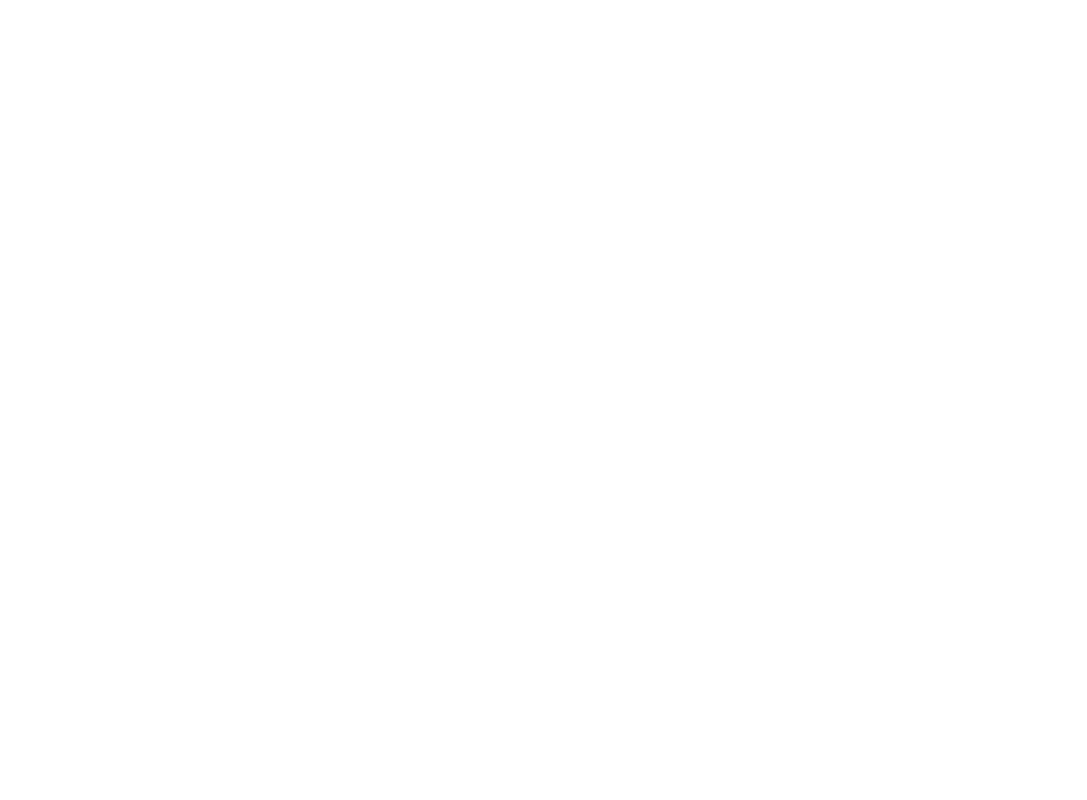
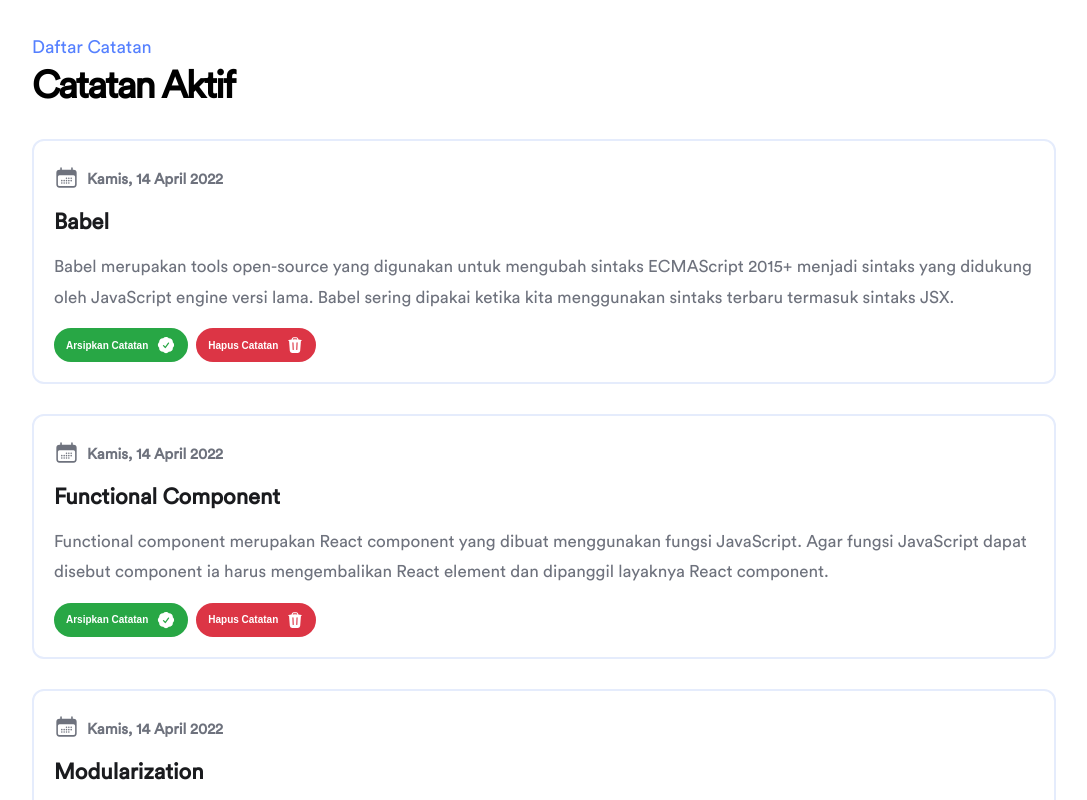
Before and after one commit to thedaamanda/fundamental-react-dicoding, a React (Vite) app: page / in a window 1280 px wide. Shown: the part 640-1440 px from the top of the page, without its empty margins (96-1183 px from the left). Before the commit the page ends 800 px from the top, so only its background shows below. Built offline with nearby package versions, Linux system fonts and the light colour scheme.

Commit message:
feat: add home page and add local data

```diff
--- a/src/App.jsx
+++ b/src/App.jsx
@@ -3,7 +3,7 @@
 import Header from './components/layouts/Header';
 import Footer from './components/layouts/Footer';
 
-import IndexPage from './pages';
+import HomePage from './pages/HomePage';
 
 function App() {
     return (
@@ -11,7 +11,7 @@
             <Header />
             <main>
                 <Routes>
-                    <Route path="/" element={<IndexPage />} />
+                    <Route path="/" element={<HomePage />} />
                 </Routes>
             </main>
             <Footer />
--- a/src/components/NoteContainer.jsx
+++ b/src/components/NoteContainer.jsx
@@ -2,14 +2,12 @@
 
 function NoteContainer({ tagline, noteTitle, children }) {
     return (
-        <div className="flex-item">
-            <div className="form-groups">
-                <div className="heading">
-                    <span className="tagline">{tagline}</span>
-                    <h2 className="title">{noteTitle}</h2>
-                </div>
-                {children}
+        <div className="form-groups">
+            <div className="heading">
+                <span className="tagline">{tagline}</span>
+                <h2 className="title">{noteTitle}</h2>
             </div>
+            {children}
         </div>
     )
 }
--- a/src/components/NoteList.jsx
+++ b/src/components/NoteList.jsx
@@ -1,7 +1,7 @@
 import React from 'react';
 import NoteItem from './NoteItem';
 
-function NoteList({ noteList, onDelete, onArchived }) {
+function NoteList({ noteList }) {
  return (
     <div className="list-result">
         { noteList.length ?
@@ -9,8 +9,6 @@
                 <NoteItem
                     key={note.id}
                     id={note.id}
-                    onDelete={onDelete}
-                    onArchived={onArchived}
                     {...note} />
             ))
             :
--- /dev/null
+++ b/src/pages/HomePage.jsx
@@ -0,0 +1,70 @@
+import React from 'react';
+import { getActiveNotes } from '../utils/local-data';
+import { ToastContainer, toast } from 'react-toastify';
+
+import Search from '../components/Search';
+import NoteHeader from '../components/NoteHeader';
+import NoteList from '../components/NoteList';
+import NoteContainer from '../components/NoteContainer';
+import { useSearchParams } from 'react-router-dom';
+
+function HomePageWrapper() {
+    const [searchParams, setSearchParams] = useSearchParams();
+    const keyword = searchParams.get('keyword');
+    function changeSearchParams(keyword) {
+      setSearchParams({ keyword });
+    }
+
+    return <HomePage defaultKeyword={keyword} keywordChange={changeSearchParams} />
+}
+
+class HomePage extends React.Component {
+    constructor(props) {
+        super(props);
+
+        this.state = {
+            notes: getActiveNotes(),
+            searchKeyword: props.defaultKeyword || '',
+        }
+
+        this.onSearchHandler = this.onSearchHandler.bind(this);
+    }
+
+    onSearchHandler(keyword) {
+        this.setState({ searchKeyword: keyword });
+    }
+
+    render() {
+        const notes = this.state.notes.filter(note => note.title.toLowerCase().includes(this.state.searchKeyword.toLowerCase()));
+
+        return (
+            <div>
+                {/* <NoteHeader addNote={this.onAddNoteHandler} /> */}
+                {/* <NoteBody notes={this.state.notes} onDelete={this.onDeleteHandler} onArchived={this.onArchivedHandler} searchKeyword={this.state.searchKeyword} onSearch={this.onSearchHandler} /> */}
+                <section className="result-section">
+                    <Search searchKeyword={this.state.searchKeyword} onSearch={this.onSearchHandler} />
+                    <div className="padding-tb">
+                        <div className="result-container">
+                            <div className="row-center-padding" id="list-note">
+                                <NoteContainer tagline="Daftar Catatan" noteTitle="Catatan Aktif">
+                                    <NoteList noteList={notes} />
+                                </NoteContainer>
+                            </div>
+                        </div>
+                    </div>
+                </section>
+                <ToastContainer
+                    position="top-right"
+                    autoClose={3000}
+                    hideProgressBar={true}
+                    newestOnTop={false}
+                    rtl={false}
+                    pauseOnFocusLoss
+                    pauseOnHover
+                    theme="colored" />
+            </div>
+        );
+    }
+}
+
+export default HomePage;
--- a/src/pages/index.jsx
+++ /dev/null
@@ -1,23 +0,0 @@
-import React from 'react';
-import { ToastContainer, toast } from 'react-toastify';
-
-import NoteHeader from '../components/NoteHeader';
-import NoteBody from '../components/NoteBody';
-
-export default function IndexPage() {
-    return (
-        <div>
-            {/* <NoteHeader addNote={this.onAddNoteHandler} /> */}
-            {/* <NoteBody notes={this.state.notes} onDelete={this.onDeleteHandler} onArchived={this.onArchivedHandler} searchKeyword={this.state.searchKeyword} onSearch={this.onSearchHandler} />
-            <ToastContainer
-                position="top-right"
-                autoClose={3000}
-                hideProgressBar={true}
-                newestOnTop={false}
-                rtl={false}
-                pauseOnFocusLoss
-                pauseOnHover
-                theme="colored" /> */}
-        </div>
-    );
-}
--- a/src/styles/style.css
+++ b/src/styles/style.css
@@ -285,6 +285,7 @@
 .search-container {
     width: 80%;
     margin: 0 auto;
+    padding-top: 100px;
     padding-right: 15px;
     padding-left: 15px;
 }
@@ -305,8 +306,6 @@
 }
 
 .row-center-padding {
-    display: flex;
-    flex-direction: row;
     margin-right: -15px;
     margin-left: -15px;
 }
@@ -333,7 +332,6 @@
 }
 
 .result-section .padding-tb {
-    background-color: #1b202f;
     padding-bottom: 130px;
     padding-top: 320px;
 }
--- /dev/null
+++ b/src/utils/local-data.js
@@ -0,0 +1,124 @@
+let notes = [
+    {
+        id: 'notes-1',
+        title: 'Babel',
+        body: 'Babel merupakan tools open-source yang digunakan untuk mengubah sintaks ECMAScript 2015+ menjadi sintaks yang didukung oleh JavaScript engine versi lama. Babel sering dipakai ketika kita menggunakan sintaks terbaru termasuk sintaks JSX.',
+        createdAt: '2022-04-14T04:27:34.572Z',
+        archived: false,
+    },
+    {
+        id: 'notes-2',
+        title: 'Functional Component',
+        body: 'Functional component merupakan React component yang dibuat menggunakan fungsi JavaScript. Agar fungsi JavaScript dapat disebut component ia harus mengembalikan React element dan dipanggil layaknya React component.',
+        createdAt: '2022-04-14T04:27:34.572Z',
+        archived: false,
+    },
+    {
+        id: 'notes-3',
+        title: 'Modularization',
+        body: 'Dalam konteks pemrograman JavaScript, modularization merupakan teknik dalam memecah atau menggunakan kode dalam berkas JavaScript secara terpisah berdasarkan tanggung jawabnya masing-masing.',
+        createdAt: '2022-04-14T04:27:34.572Z',
+        archived: false,
+    },
+    {
+        id: 'notes-4',
+        title: 'Lifecycle',
+        body: 'Dalam konteks React component, lifecycle merupakan kumpulan method yang menjadi siklus hidup mulai dari component dibuat (constructor), dicetak (render), pasca-cetak (componentDidMount), dan sebagainya. ',
+        createdAt: '2022-04-14T04:27:34.572Z',
+        archived: false,
+    },
+    {
+        id: 'notes-5',
+        title: 'ESM',
+        body: 'ESM (ECMAScript Module) merupakan format modularisasi standar JavaScript.',
+        createdAt: '2022-04-14T04:27:34.572Z',
+        archived: false,
+    },
+    {
+        id: 'notes-6',
+        title: 'Module Bundler',
+        body: 'Dalam konteks pemrograman JavaScript, module bundler merupakan tools yang digunakan untuk menggabungkan seluruh modul JavaScript yang digunakan oleh aplikasi menjadi satu berkas.',
+        createdAt: '2022-04-14T04:27:34.572Z',
+        archived: false,
+    },
+];
+
+function getAllNotes() {
+    return notes;
+}
+
+function getNote(id) {
+    const foundedNote = notes.find((note) => note.id === id);
+    return foundedNote;
+}
+
+function getActiveNotes() {
+    const activeNotes = notes.filter((note) => !note.archived);
+    return activeNotes;
+}
+
+function getArchivedNotes() {
+    const archivedNotes = notes.filter((note) => note.archived);
+    return archivedNotes;
+}
+
+function addNote({ title, body }) {
+    notes = [
+        ...notes,
+        {
+            id: `notes-${+new Date()}`,
+            title: title || '(untitled)',
+            body,
+            createdAt: new Date().toISOString(),
+            archived: false,
+        },
+    ];
+}
+
+function deleteNote(id) {
+    notes = notes.filter((note) => note.id !== id);
+}
+
+function archiveNote(id) {
+    notes = notes.map((note) => {
+        if (note.id === id) {
+            return { ...note, archived: true };
+        }
+        return note;
+    });
+}
+
+function unarchiveNote(id) {
+    notes = notes.map((note) => {
+        if (note.id === id) {
+            return { ...note, archived: false };
+        }
+
+        return note;
+    });
+}
+
+function editNote({ id, title, body }) {
+    const noteToEdit = notes.find((note) => note.id === id);
+    noteToEdit.title = title;
+    noteToEdit.body = body;
+
+    notes = notes.map((note) => {
+        if (note.id === id) {
+            return note;
+        }
+        return note;
+    });
+}
+
+export {
+    getAllNotes,
+    getActiveNotes,
+    getArchivedNotes,
+    deleteNote,
+    editNote,
+    getNote,
+    archiveNote,
+    unarchiveNote,
+    addNote,
+};
```
